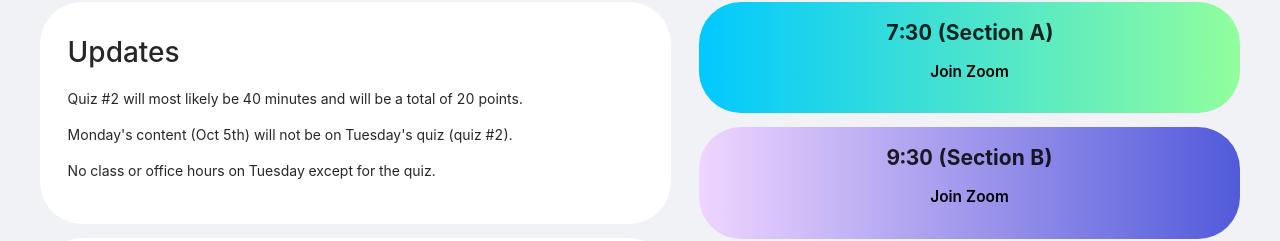
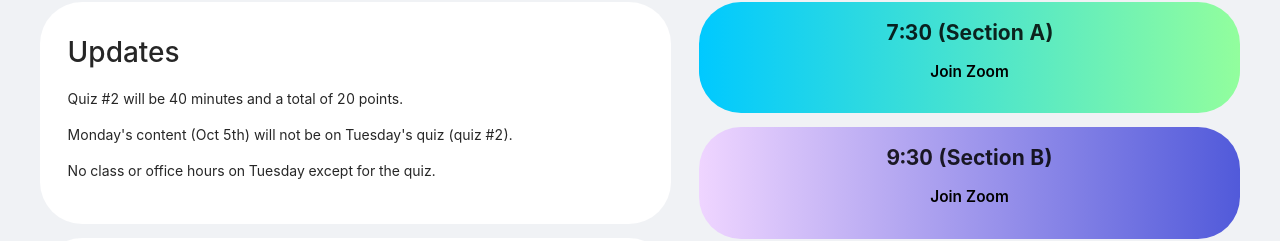
Before and after one commit to garyhtou/DH-Zoom, a React (Create React App) app: page / in a window 1280 px wide. Shown: the part 179-420 px from the top of the page. Built offline with nearby package versions, Linux system fonts and the light colour scheme; no server answers; the database is empty.

Commit message:
Update App.js

```diff
--- a/src/App.js
+++ b/src/App.js
@@ -214,7 +214,7 @@ class App extends React.Component {
                       <h2 className='user-leftSection-title'>Updates</h2>
                     </div>
                     <p>
-                      Quiz #2 will most likely be 40 minutes and will be a total
+                      Quiz #2 will be 40 minutes and a total
                       of 20 points.
                     </p>
                     <p>
```
